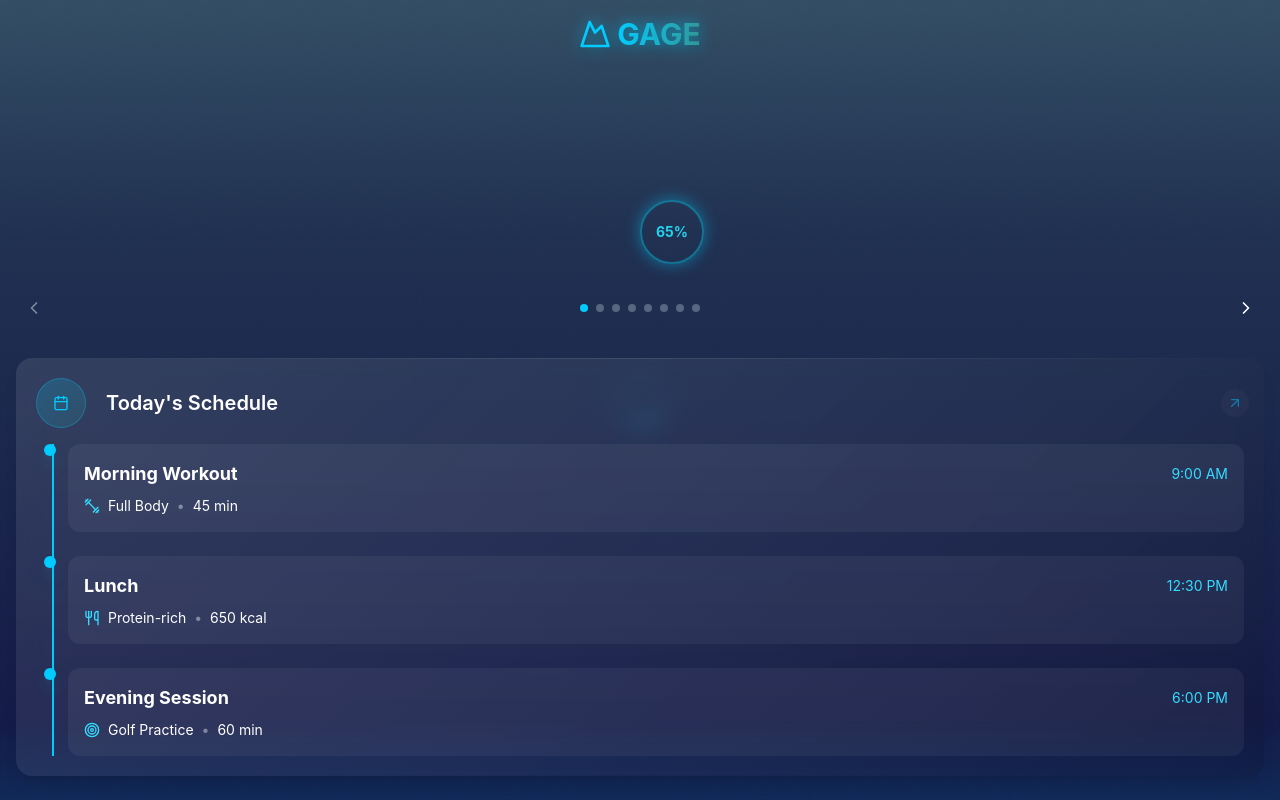
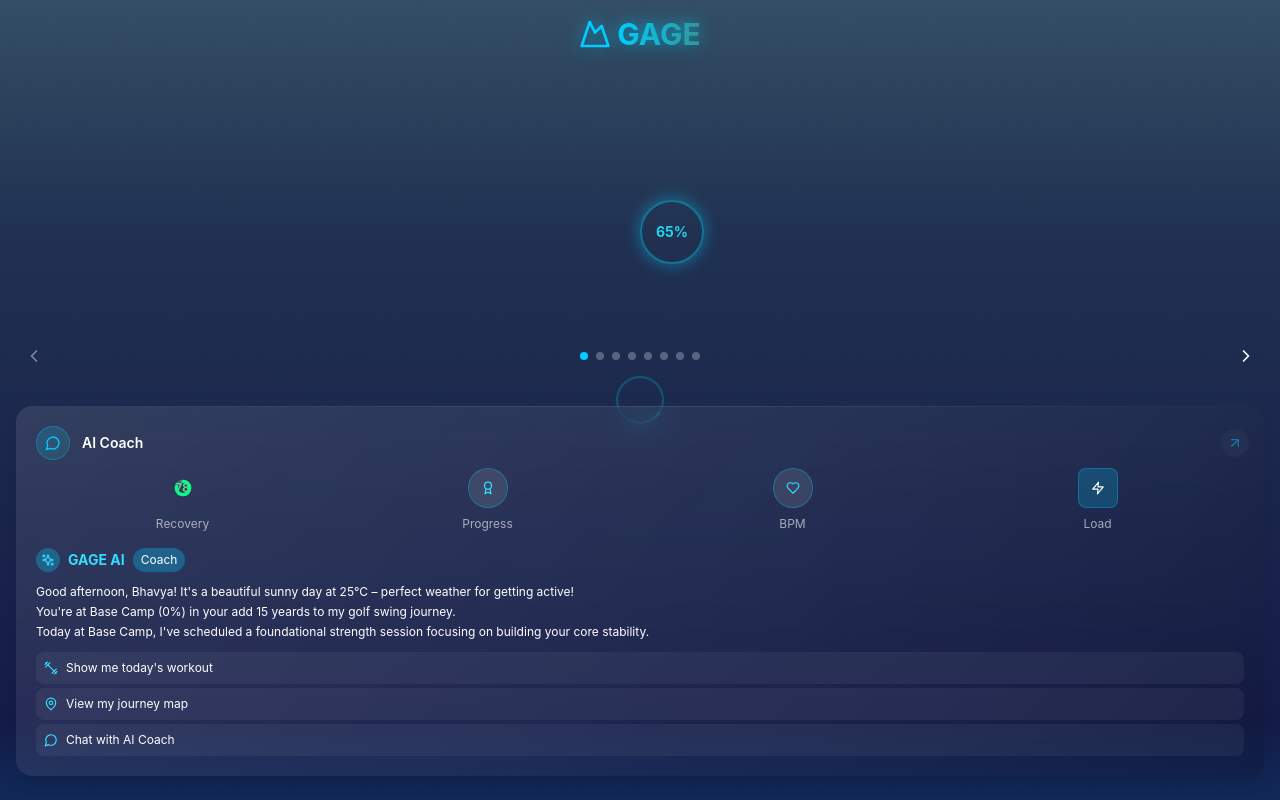
Before and after one commit to Bhavya2396/Gage, a React (Vite) app: page /journey in a window 1280 px wide. Built offline with nearby package versions, Linux system fonts and the light colour scheme.

Commit message:
Move AI Coach to first position, add overview metrics, and decrease text/card sizes for uniformity

```diff
--- a/src/components/home/SwipeDashboard.tsx
+++ b/src/components/home/SwipeDashboard.tsx
@@ -95,17 +95,17 @@ const DashboardCard: React.FC<DashboardCardProps> = ({
       >
         <div className="flex flex-col h-full">
           {/* Card Header */}
-          <div className="flex justify-between items-center mb-3 sm:mb-4">
+          <div className="flex justify-between items-center mb-2">
             <div className="flex items-center">
-              <div className={`p-3 sm:p-4 rounded-full ${isHovered ? 'bg-gradient-to-br from-primary-cyan-500 to-primary-teal-500 shadow-lg shadow-cyan-500/30' : 'bg-gradient-to-br from-primary-cyan-500/20 to-primary-teal-500/20 border border-primary-cyan-500/30'} mr-4 sm:mr-5 transition-all duration-300`}>
+              <div className={`p-2 rounded-full ${isHovered ? 'bg-gradient-to-br from-primary-cyan-500 to-primary-teal-500 shadow-lg shadow-cyan-500/30' : 'bg-gradient-to-br from-primary-cyan-500/20 to-primary-teal-500/20 border border-primary-cyan-500/30'} mr-3 transition-all duration-300`}>
                 <div className={`${isHovered ? 'text-white' : 'text-primary-cyan-500'} transition-colors`}>
                   {icon}
                 </div>
               </div>
               <div className="flex items-center">
-                <h3 className="text-white font-semibold text-lg sm:text-xl">{title}</h3>
+                <h3 className="text-white font-semibold text-sm">{title}</h3>
                 {badge && (
-                  <span className="ml-3 sm:ml-4 text-xs sm:text-sm bg-primary-cyan-500/30 text-white font-semibold px-3 py-1.5 rounded-full border border-primary-cyan-500/50">
+                  <span className="ml-2 text-xs bg-primary-cyan-500/30 text-white font-semibold px-2 py-1 rounded-full border border-primary-cyan-500/50">
                     {badge}
                   </span>
                 )}
@@ -162,6 +162,113 @@ const SwipeDashboard: React.FC = () => {
   // Dashboard cards data
   const dashboardCards = [
     {
+      id: 'coach',
+      title: "AI Coach",
+      icon: <MessageCircle className="text-primary-cyan-500" size={16} />,
+      onClick: () => navigate('/coach'),
+      content: (
+        <div>
+          {/* Overview Metrics - 4 key metrics like the image */}
+          <div className="grid grid-cols-4 gap-3 mb-4">
+            {/* Recovery Metric */}
+            <div className="text-center">
+              <div className="relative w-10 h-10 mx-auto mb-2">
+                <svg className="w-10 h-10 transform -rotate-90" viewBox="0 0 24 24">
+                  <circle
+                    cx="12"
+                    cy="12"
+                    r="4"
+                    stroke="rgba(255, 255, 255, 0.2)"
+                    strokeWidth="2"
+                    fill="none"
+                  />
+                  <circle
+                    cx="12"
+                    cy="12"
+                    r="4"
+                    stroke="#00ff88"
+                    strokeWidth="2"
+                    fill="none"
+                    strokeDasharray="25.1"
+                    strokeDashoffset="5.5"
+                    strokeLinecap="round"
+                  />
+                </svg>
+                <div className="absolute inset-0 flex items-center justify-center">
+                  <div className="text-xs font-bold text-green-400">78</div>
+                </div>
+              </div>
+              <div className="text-xs text-white/60">Recovery</div>
+            </div>
+
+            {/* Progress Metric */}
+            <div className="text-center">
+              <div className="w-10 h-10 mx-auto mb-2 bg-white/10 rounded-full flex items-center justify-center border border-primary-cyan-500/30">
+                <Award className="text-primary-cyan-400" size={14} />
+              </div>
+              <div className="text-xs text-white/60">Progress</div>
+            </div>
+
+            {/* BPM Metric */}
+            <div className="text-center">
+              <div className="w-10 h-10 mx-auto mb-2 bg-white/10 rounded-full flex items-center justify-center border border-primary-cyan-500/30">
+                <Heart className="text-primary-cyan-400" size={14} />
+              </div>
+              <div className="text-xs text-white/60">BPM</div>
+            </div>
+
+            {/* Load Metric */}
+            <div className="text-center">
+              <div className="w-10 h-10 mx-auto mb-2 bg-primary-cyan-500/20 rounded-lg flex items-center justify-center border border-primary-cyan-500/30">
+                <Zap className="text-white" size={14} />
+              </div>
+              <div className="text-xs text-white/60">Load</div>
+            </div>
+          </div>
+
+          {/* GAGE AI Header */}
+          <div className="flex items-center mb-3">
+            <div className="w-6 h-6 bg-primary-cyan-500/30 rounded-full flex items-center justify-center mr-2">
+              <Sparkles className="text-primary-cyan-400" size={14} />
+            </div>
+            <div className="flex items-center">
+              <span className="text-sm font-bold text-primary-cyan-400 mr-2">GAGE AI</span>
+              <span className="text-xs bg-primary-cyan-500/30 text-white px-2 py-1 rounded-full">Coach</span>
+            </div>
+          </div>
+
+          {/* AI Message */}
+          <div className="mb-3">
+            <p className="text-xs text-white mb-1">
+              Good afternoon, Bhavya! It's a beautiful sunny day at 25°C – perfect weather for getting active!
+            </p>
+            <p className="text-xs text-white mb-1">
+              You're at Base Camp (0%) in your add 15 yeards to my golf swing journey.
+            </p>
+            <p className="text-xs text-white">
+              Today at Base Camp, I've scheduled a foundational strength session focusing on building your core stability.
+            </p>
+          </div>
+
+          {/* Action Buttons */}
+          <div className="space-y-1">
+            <button className="w-full bg-white/5 rounded-lg p-2 flex items-center space-x-2 hover:bg-white/10 transition-colors">
+              <Dumbbell className="text-primary-cyan-400" size={14} />
+              <span className="text-xs text-white">Show me today's workout</span>
+            </button>
+            <button className="w-full bg-white/5 rounded-lg p-2 flex items-center space-x-2 hover:bg-white/10 transition-colors">
+              <MapPin className="text-primary-cyan-400" size={14} />
+              <span className="text-xs text-white">View my journey map</span>
+            </button>
+            <button className="w-full bg-white/5 rounded-lg p-2 flex items-center space-x-2 hover:bg-white/10 transition-colors">
+              <MessageCircle className="text-primary-cyan-400" size={14} />
+              <span className="text-xs text-white">Chat with AI Coach</span>
+            </button>
+          </div>
+        </div>
+      )
+    },
+    {
       id: 'schedule',
       title: "Today's Schedule",
       icon: <Calendar className="text-primary-cyan-500" size={16} />,
@@ -177,10 +284,10 @@ const SwipeDashboard: React.FC = () => {
               <div className="absolute -left-6 w-3 h-3 bg-primary-cyan-500 rounded-full shadow-lg shadow-cyan-500/50"></div>
               <div className="bg-white/5 rounded-xl p-4">
                 <div className="flex items-center justify-between mb-2">
-                  <span className="text-lg font-bold text-white">Morning Workout</span>
-                  <span className="text-sm text-primary-cyan-400">9:00 AM</span>
+                  <span className="text-sm font-bold text-white">Morning Workout</span>
+                  <span className="text-xs text-primary-cyan-400">9:00 AM</span>
                 </div>
-                <div className="flex items-center space-x-2 text-sm text-white">
+                <div className="flex items-center space-x-2 text-xs text-white">
                   <Dumbbell className="text-primary-cyan-400" size={16} />
                   <span>Full Body</span>
                   <span className="text-white/40">•</span>
@@ -194,10 +301,10 @@ const SwipeDashboard: React.FC = () => {
               <div className="absolute -left-6 w-3 h-3 bg-primary-cyan-500 rounded-full shadow-lg shadow-cyan-500/50"></div>
               <div className="bg-white/5 rounded-xl p-4">
                 <div className="flex items-center justify-between mb-2">
-                  <span className="text-lg font-bold text-white">Lunch</span>
-                  <span className="text-sm text-primary-cyan-400">12:30 PM</span>
+                  <span className="text-sm font-bold text-white">Lunch</span>
+                  <span className="text-xs text-primary-cyan-400">12:30 PM</span>
                 </div>
-                <div className="flex items-center space-x-2 text-sm text-white">
+                <div className="flex items-center space-x-2 text-xs text-white">
                   <Utensils className="text-primary-cyan-400" size={16} />
                   <span>Protein-rich</span>
                   <span className="text-white/40">•</span>
@@ -211,10 +318,10 @@ const SwipeDashboard: React.FC = () => {
               <div className="absolute -left-6 w-3 h-3 bg-primary-cyan-500 rounded-full shadow-lg shadow-cyan-500/50"></div>
               <div className="bg-white/5 rounded-xl p-4">
                 <div className="flex items-center justify-between mb-2">
-                  <span className="text-lg font-bold text-white">Evening Session</span>
-                  <span className="text-sm text-primary-cyan-400">6:00 PM</span>
+                  <span className="text-sm font-bold text-white">Evening Session</span>
+                  <span className="text-xs text-primary-cyan-400">6:00 PM</span>
                 </div>
-                <div className="flex items-center space-x-2 text-sm text-white">
+                <div className="flex items-center space-x-2 text-xs text-white">
                   <Target className="text-primary-cyan-400" size={16} />
                   <span>Golf Practice</span>
                   <span className="text-white/40">•</span>
@@ -236,62 +343,62 @@ const SwipeDashboard: React.FC = () => {
       content: (
         <div>
           {/* Workout Title */}
-          <div className="mb-4">
-            <h3 className="text-xl font-bold text-white mb-2">Full Body Strength</h3>
+          <div className="mb-3">
+            <h3 className="text-sm font-bold text-white mb-2">Full Body Strength</h3>
           </div>
 
           {/* Base Camp Focus Box */}
-          <div className="bg-primary-teal-500/20 rounded-lg p-4 mb-4 border border-primary-teal-500/30">
-            <div className="flex items-center space-x-3">
-              <div className="w-6 h-6 bg-primary-cyan-500/30 rounded-full flex items-center justify-center">
-                <Target className="text-primary-cyan-400" size={14} />
+          <div className="bg-primary-teal-500/20 rounded-lg p-3 mb-3 border border-primary-teal-500/30">
+            <div className="flex items-center space-x-2">
+              <div className="w-5 h-5 bg-primary-cyan-500/30 rounded-full flex items-center justify-center">
+                <Target className="text-primary-cyan-400" size={12} />
               </div>
-              <span className="text-sm text-white">
+              <span className="text-xs text-white">
                 Base Camp Focus: Building foundational strength and movement patterns
               </span>
             </div>
           </div>
 
           {/* Workout Summary */}
-          <div className="flex items-center justify-between mb-4">
-            <span className="text-base font-semibold text-white">Rotational Power</span>
+          <div className="flex items-center justify-between mb-3">
+            <span className="text-sm font-semibold text-white">Rotational Power</span>
             <div className="flex items-center space-x-2">
-              <Clock className="text-primary-cyan-400" size={16} />
-              <span className="text-sm text-white">45 min</span>
+              <Clock className="text-primary-cyan-400" size={14} />
+              <span className="text-xs text-white">45 min</span>
             </div>
           </div>
 
           {/* Exercise List */}
-          <div className="space-y-2 mb-4">
-            <div className="flex items-center justify-between text-sm text-white">
+          <div className="space-y-1 mb-3">
+            <div className="flex items-center justify-between text-xs text-white">
               <span>Dynamic Warm-up</span>
               <span>1 x 5 min</span>
             </div>
-            <div className="flex items-center justify-between text-sm text-white">
+            <div className="flex items-center justify-between text-xs text-white">
               <span>Medicine Ball Rotational Throws</span>
               <span>3 x 10 each side</span>
             </div>
-            <div className="flex items-center justify-between text-sm text-white">
+            <div className="flex items-center justify-between text-xs text-white">
               <span>Cable Woodchoppers</span>
               <span>3 x 12 each side</span>
             </div>
-            <div className="flex items-center justify-between text-sm text-white">
+            <div className="flex items-center justify-between text-xs text-white">
               <span>Kettlebell Swings</span>
               <span>3 x 15</span>
             </div>
-            <div className="flex items-center justify-between text-sm text-white">
+            <div className="flex items-center justify-between text-xs text-white">
               <span>Plank with Rotation</span>
               <span>3 x 10 each side</span>
             </div>
           </div>
 
           {/* Journey Impact */}
-          <div className="bg-primary-teal-500/20 rounded-lg p-4 border border-primary-teal-500/30">
-            <div className="flex items-center space-x-3 mb-2">
-              <Zap className="text-primary-cyan-400" size={16} />
-              <span className="text-sm font-bold text-white">Journey Impact</span>
+          <div className="bg-primary-teal-500/20 rounded-lg p-3 border border-primary-teal-500/30">
+            <div className="flex items-center space-x-2 mb-1">
+              <Zap className="text-primary-cyan-400" size={14} />
+              <span className="text-xs font-bold text-white">Journey Impact</span>
             </div>
-            <p className="text-sm text-white">
+            <p className="text-xs text-white">
               This workout will earn you approximately 25-30 points toward your foundation phase of add 15 yeards to my golf swing.
             </p>
           </div>
@@ -306,19 +413,19 @@ const SwipeDashboard: React.FC = () => {
       content: (
         <div>
           {/* Daily Calories Card */}
-          <div className="bg-white/5 rounded-xl p-4 mb-4">
+          <div className="bg-white/5 rounded-xl p-3 mb-3">
             <div className="flex items-center justify-between">
               <div>
-                <div className="text-sm text-white mb-1">Daily Calories</div>
-                <div className="text-2xl font-bold text-white mb-1">1650</div>
+                <div className="text-xs text-white mb-1">Daily Calories</div>
+                <div className="text-lg font-bold text-white mb-1">1650</div>
                 <div className="text-xs text-white/60">of 2400 kcal</div>
               </div>
-              <div className="relative w-16 h-16">
-                <svg className="w-16 h-16 transform -rotate-90" viewBox="0 0 24 24">
+              <div className="relative w-12 h-12">
+                <svg className="w-12 h-12 transform -rotate-90" viewBox="0 0 24 24">
                   <circle
                     cx="12"
                     cy="12"
-                    r="6"
+                    r="4"
                     stroke="rgba(255, 255, 255, 0.1)"
                     strokeWidth="2"
                     fill="none"
@@ -326,12 +433,12 @@ const SwipeDashboard: React.FC = () => {
                   <circle
                     cx="12"
                     cy="12"
-                    r="6"
+                    r="4"
                     stroke="#00ccff"
                     strokeWidth="2"
                     fill="none"
-                    strokeDasharray="37.7"
-                    strokeDashoffset="11.7"
+                    strokeDasharray="25.1"
+                    strokeDashoffset="7.8"
                     strokeLinecap="round"
                   />
                 </svg>
@@ -343,13 +450,13 @@ const SwipeDashboard: React.FC = () => {
           </div>
 
           {/* Base Camp Nutrition */}
-          <div className="bg-primary-teal-500/20 rounded-lg p-4 mb-4 border border-primary-teal-500/30">
-            <div className="flex items-center space-x-3">
-              <div className="w-6 h-6 bg-primary-cyan-500/30 rounded-full flex items-center justify-center">
-                <Utensils className="text-primary-cyan-400" size={14} />
+          <div className="bg-primary-teal-500/20 rounded-lg p-3 mb-3 border border-primary-teal-500/30">
+            <div className="flex items-center space-x-2">
+              <div className="w-5 h-5 bg-primary-cyan-500/30 rounded-full flex items-center justify-center">
+                <Utensils className="text-primary-cyan-400" size={12} />
               </div>
               <div>
-                <div className="text-sm font-bold text-white">Base Camp Nutrition</div>
+                <div className="text-xs font-bold text-white">Base Camp Nutrition</div>
                 <div className="text-xs text-white/80">
                   Focus on balanced macros with adequate protein to build your foundation.
                 </div>
@@ -358,37 +465,37 @@ const SwipeDashboard: React.FC = () => {
           </div>
 
           {/* Macro Breakdown */}
-          <div className="grid grid-cols-3 gap-3">
-            <div className="bg-white/5 rounded-lg p-3">
-              <div className="w-full bg-white/20 rounded-full h-2 mb-2">
-                <div className="bg-primary-cyan-500 h-2 rounded-full" style={{ width: '63%' }}></div>
+          <div className="grid grid-cols-3 gap-2">
+            <div className="bg-white/5 rounded-lg p-2">
+              <div className="w-full bg-white/20 rounded-full h-1.5 mb-1">
+                <div className="bg-primary-cyan-500 h-1.5 rounded-full" style={{ width: '63%' }}></div>
               </div>
               <div className="text-xs text-white/60 mb-1">Protein</div>
-              <div className="text-sm font-bold text-white">95g</div>
+              <div className="text-xs font-bold text-white">95g</div>
             </div>
-            <div className="bg-white/5 rounded-lg p-3">
-              <div className="w-full bg-white/20 rounded-full h-2 mb-2">
-                <div className="bg-primary-teal-500 h-2 rounded-full" style={{ width: '72%' }}></div>
+            <div className="bg-white/5 rounded-lg p-2">
+              <div className="w-full bg-white/20 rounded-full h-1.5 mb-1">
+                <div className="bg-primary-teal-500 h-1.5 rounded-full" style={{ width: '72%' }}></div>
               </div>
               <div className="text-xs text-white/60 mb-1">Carbs</div>
-              <div className="text-sm font-bold text-white">180g</div>
+              <div className="text-xs font-bold text-white">180g</div>
             </div>
-            <div className="bg-white/5 rounded-lg p-3">
-              <div className="w-full bg-white/20 rounded-full h-2 mb-2">
-                <div className="bg-primary-cyan-500 h-2 rounded-full" style={{ width: '69%' }}></div>
+            <div className="bg-white/5 rounded-lg p-2">
+              <div className="w-full bg-white/20 rounded-full h-1.5 mb-1">
+                <div className="bg-primary-cyan-500 h-1.5 rounded-full" style={{ width: '69%' }}></div>
               </div>
               <div className="text-xs text-white/60 mb-1">Fat</div>
-              <div className="text-sm font-bold text-white">55g</div>
+              <div className="text-xs font-bold text-white">55g</div>
             </div>
           </div>
 
           {/* Journey Impact */}
-          <div className="bg-primary-teal-500/20 rounded-lg p-4 mt-4 border border-primary-teal-500/30">
-            <div className="flex items-center space-x-3 mb-2">
-              <Zap className="text-primary-cyan-400" size={16} />
-              <span className="text-sm font-bold text-white">Journey Impact</span>
+          <div className="bg-primary-teal-500/20 rounded-lg p-3 mt-3 border border-primary-teal-500/30">
+            <div className="flex items-center space-x-2 mb-1">
+              <Zap className="text-primary-cyan-400" size={14} />
+              <span className="text-xs font-bold text-white">Journey Impact</span>
             </div>
-            <p className="text-sm text-white">
+            <p className="text-xs text-white">
               Optimal nutrition can boost your recovery by up to 30% and accelerate your progress toward add 15 yeards to my golf swing.
             </p>
           </div>
@@ -562,62 +669,6 @@ const SwipeDashboard: React.FC = () => {
                 <div className="text-sm font-bold text-white">2070 to summit</div>
               </div>
             </div>
-          </div>
-        </div>
-      )
-    },
-    {
-      id: 'coach',
-      title: "AI Coach",
-      icon: <MessageCircle className="text-primary-cyan-500" size={16} />,
-      onClick: () => navigate('/coach'),
-      content: (
-        <div>
-          {/* GAGE AI Header */}
-          <div className="flex items-center mb-4">
-            <div className="w-8 h-8 bg-primary-cyan-500/30 rounded-full flex items-center justify-center mr-3">
-              <Sparkles className="text-primary-cyan-400" size={16} />
-            </div>
-            <div className="flex items-center">
-              <span className="text-lg font-bold text-primary-cyan-400 mr-2">GAGE AI</span>
-              <span className="text-xs bg-primary-cyan-500/30 text-white px-2 py-1 rounded-full">Coach</span>
-            </div>
-          </div>
-
-          {/* AI Message */}
-          <div className="mb-4">
-            <p className="text-sm text-white mb-2">
-              Good afternoon, Bhavya! It's a beautiful sunny day at 25°C – perfect weather for getting active!
-            </p>
-            <p className="text-sm text-white mb-2">
-              You're at Base Camp (0%) in your add 15 yeards to my golf swing journey.
-            </p>
-            <p className="text-sm text-white mb-2">
-              This Foundation Phase is all about building the fundamentals with 0 of 518 points earned.
-            </p>
-            <p className="text-sm text-white">
-              Today at Base Camp, I've scheduled a foundational strength session focusing on building your core stability - essential for your add 15 yeards to my golf swing journey.
-            </p>
-          </div>
-
-          {/* Action Buttons */}
-          <div className="space-y-2">
-            <button className="w-full bg-white/5 rounded-lg p-3 flex items-center space-x-3 hover:bg-white/10 transition-colors">
-              <Dumbbell className="text-primary-cyan-400" size={16} />
-              <span className="text-sm text-white">Show me today's workout</span>
-            </button>
-            <button className="w-full bg-white/5 rounded-lg p-3 flex items-center space-x-3 hover:bg-white/10 transition-colors">
-              <MapPin className="text-primary-cyan-400" size={16} />
-              <span className="text-sm text-white">View my journey map</span>
-            </button>
-            <button className="w-full bg-white/5 rounded-lg p-3 flex items-center space-x-3 hover:bg-white/10 transition-colors">
-              <Award className="text-primary-cyan-400" size={16} />
-              <span className="text-sm text-white">Journey complete!</span>
-            </button>
-            <button className="w-full bg-white/5 rounded-lg p-3 flex items-center space-x-3 hover:bg-white/10 transition-colors">
-              <MessageCircle className="text-primary-cyan-400" size={16} />
-              <span className="text-sm text-white">Chat with AI Coach</span>
-            </button>
           </div>
         </div>
       )
```
